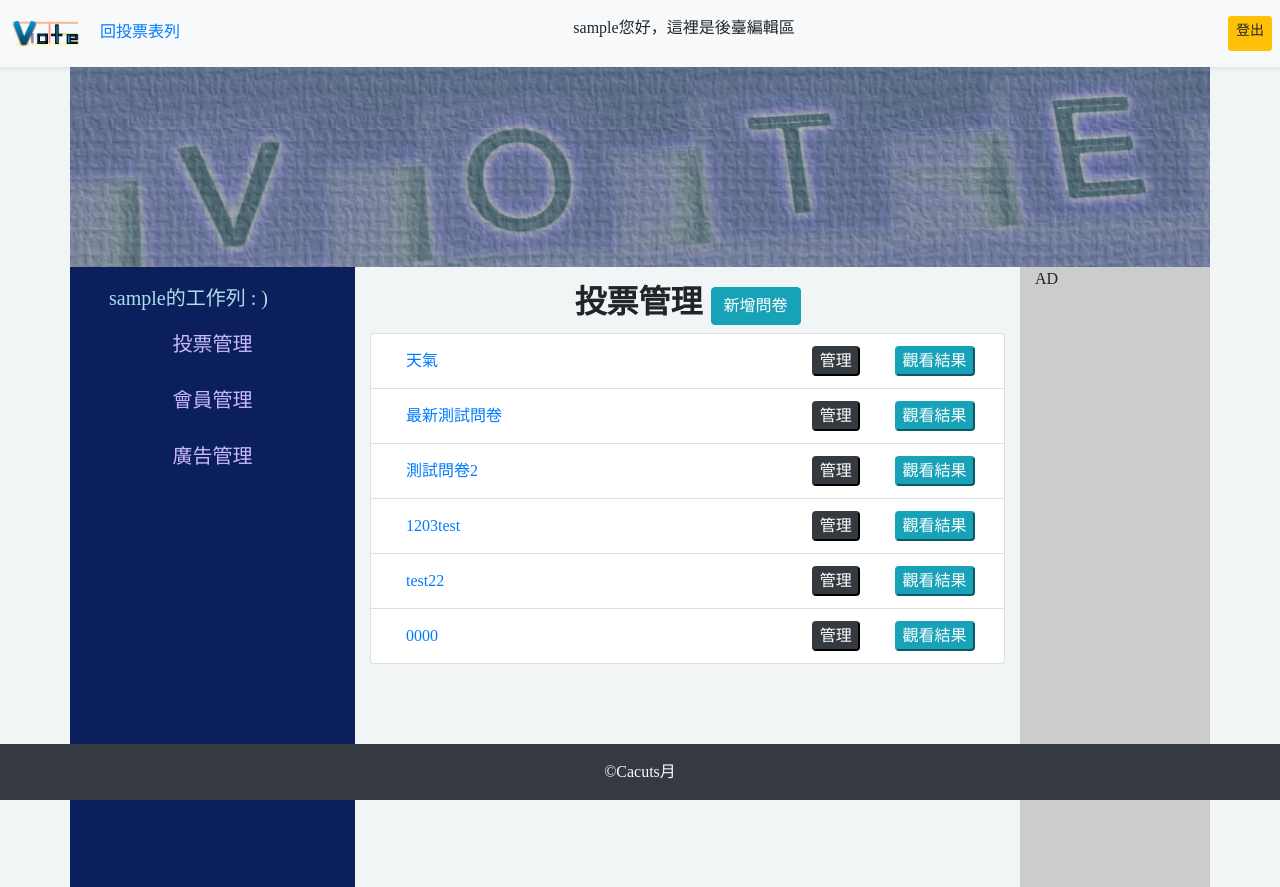
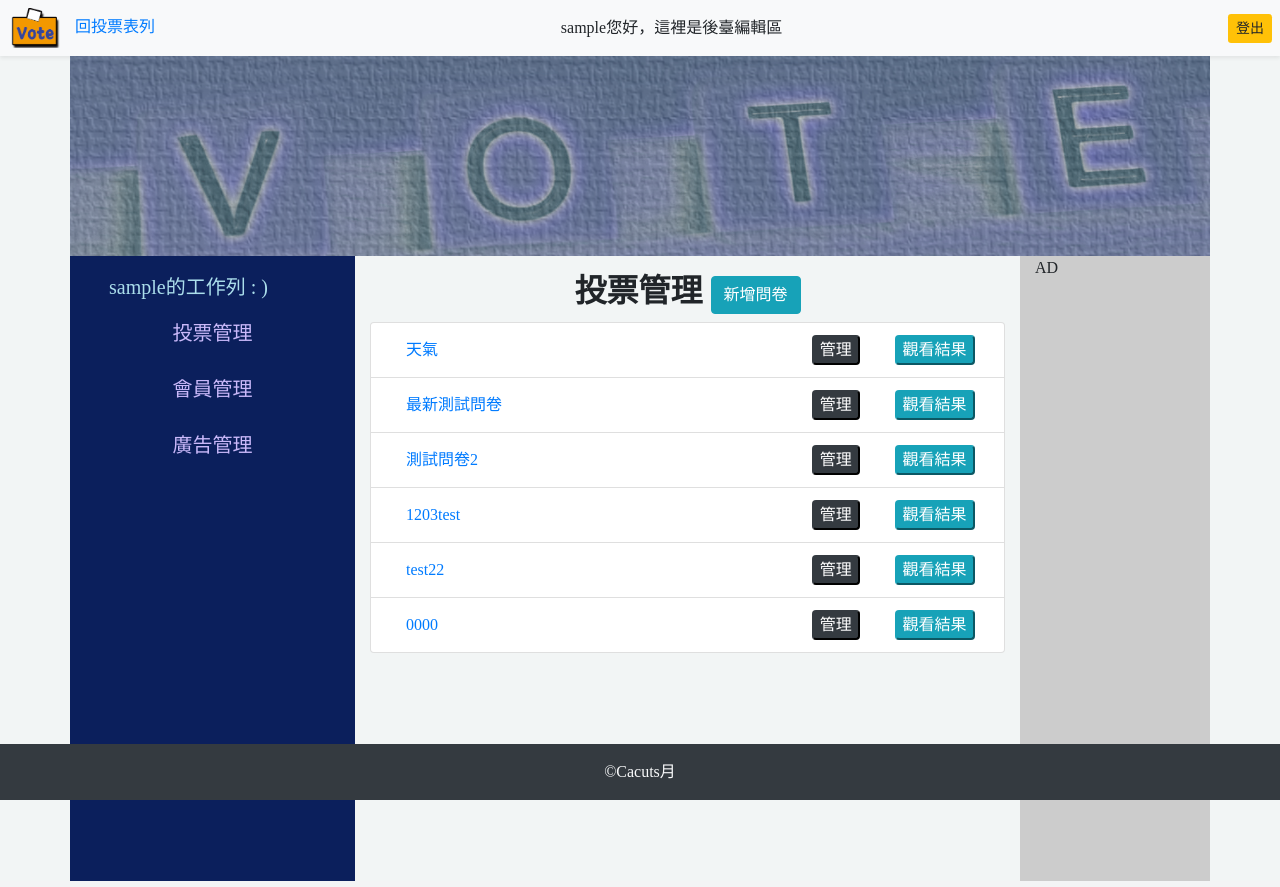
Before and after one commit to mooncactusmoon/vote, a PHP site: page /backend/ in a window 1280 px wide. Run offline with PHP 8.4, Linux system fonts and the light colour scheme; the visitor is signed in with stand-in values (Sample User, id 1); data comes from the database, SQL or seed files in the repository; some libraries are stand-ins or nearby versions.

Commit message:
更新logo以及調整前後台首頁版面

```diff
--- a/backend/index.php
+++ b/backend/index.php
@@ -31,7 +31,7 @@ if(!isset($_SESSION['user'])){
         filter:contrast(50%);
       }
       section{
-            height:620px;
+            height:625px;
             overflow: scroll;
         }
       section::-webkit-scrollbar {
@@ -105,11 +105,11 @@ if(!isset($_SESSION['user'])){
 <!-- 輪播 end -->
 
 <!-- nav -->
-<nav class="bg-light shadow-sm py-3 px-2 text-right my-0 d-flex justify-content-between">
+<nav class="bg-light shadow-sm py-2 px-2 text-right my-0 d-flex justify-content-between">
 <div class="my-0">
         <!-- &nbsp; -->
         <a href="../index.php">
-            <img src="../img/vote.png" alt="LOGO" width="80px" height="35px" >
+        <img src="../img/logo1.png" alt="LOGO" width="55px" height="40px" >
         </a>
         <a class="px-2" href="../index.php">回投票表列</a>
     </div>
@@ -126,8 +126,8 @@ if(isset($_SESSION['error'])){
 }
 
 if(isset($_SESSION['user'])){
-    echo "<span class='pr-5 '>{$_SESSION['user']}您好，這裡是後臺編輯區</span>";
-    echo "<a href='../logout.php' class='btn-sm btn-warning'>登出</a>";
+    echo "<span class='pr-5 my-auto'>{$_SESSION['user']}您好，這裡是後臺編輯區</span>";
+    echo "<a href='../logout.php' class='btn-sm btn-warning my-auto'>登出</a>";
 }
 ?>
 </nav>
```
Also changed, not shown: index.php (+4 -4 lines), img/logo.png (added), img/logo1.png (added).
